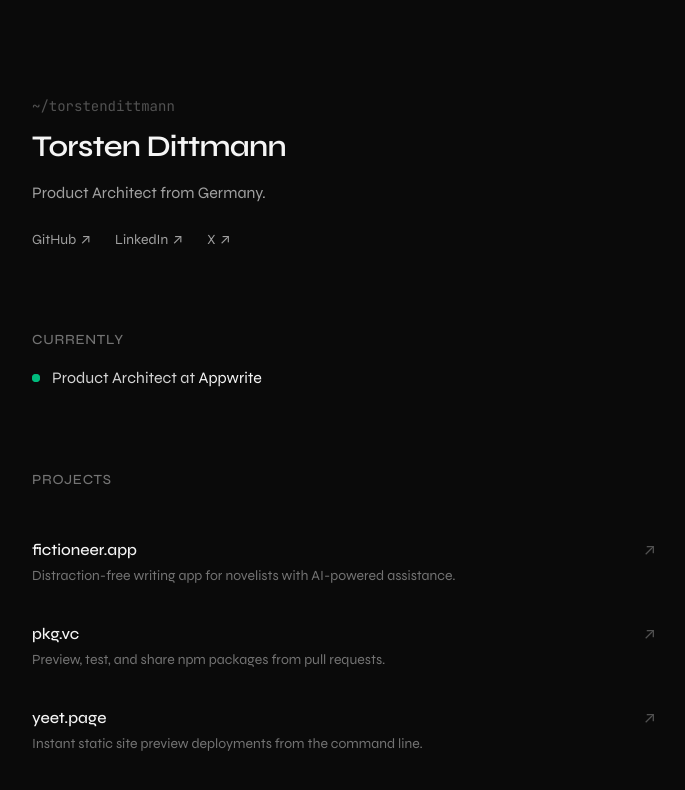
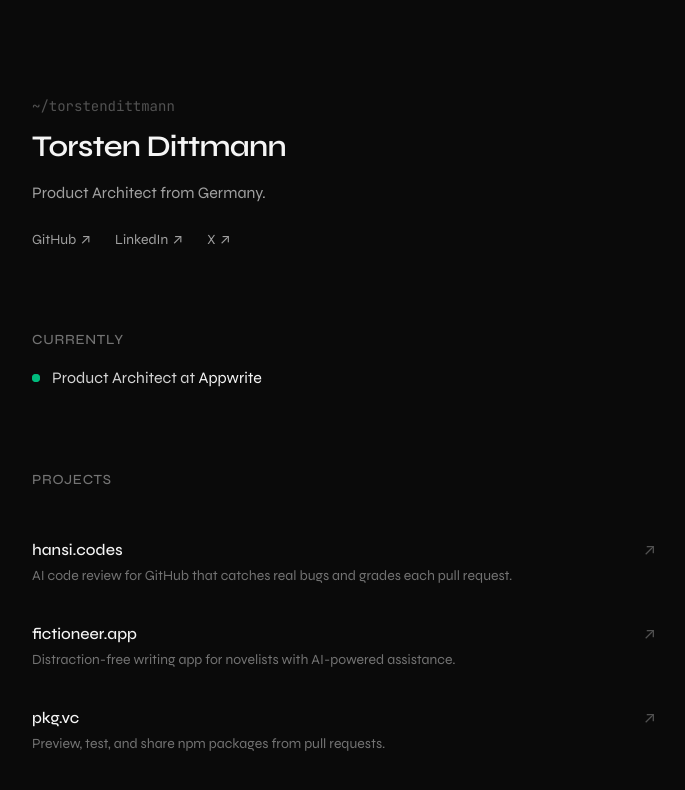
Before and after one commit to TorstenDittmann/torsten.work, a SvelteKit app: page / in a window 1280 px wide. Shown: the top 790 px of the page, without its empty margins (296-981 px from the left). Built offline with nearby package versions, Linux system fonts and the light colour scheme.

Commit message:
Add hansi.codes to projects list
List Hansi, the AI code review product, at the top of the portfolio projects.

Co-authored-by: Torsten Dittmann <TorstenDittmann@users.noreply.github.com>

```diff
--- a/src/routes/+page.svelte
+++ b/src/routes/+page.svelte
@@ -49,6 +49,12 @@
 	];
 
 	const projects = [
+		{
+			name: 'hansi.codes',
+			description: 'AI code review for GitHub that catches real bugs and grades each pull request.',
+			url: 'https://hansi.codes',
+			deprecated: false
+		},
 		{
 			name: 'fictioneer.app',
 			description: 'Distraction-free writing app for novelists with AI-powered assistance.',
```
